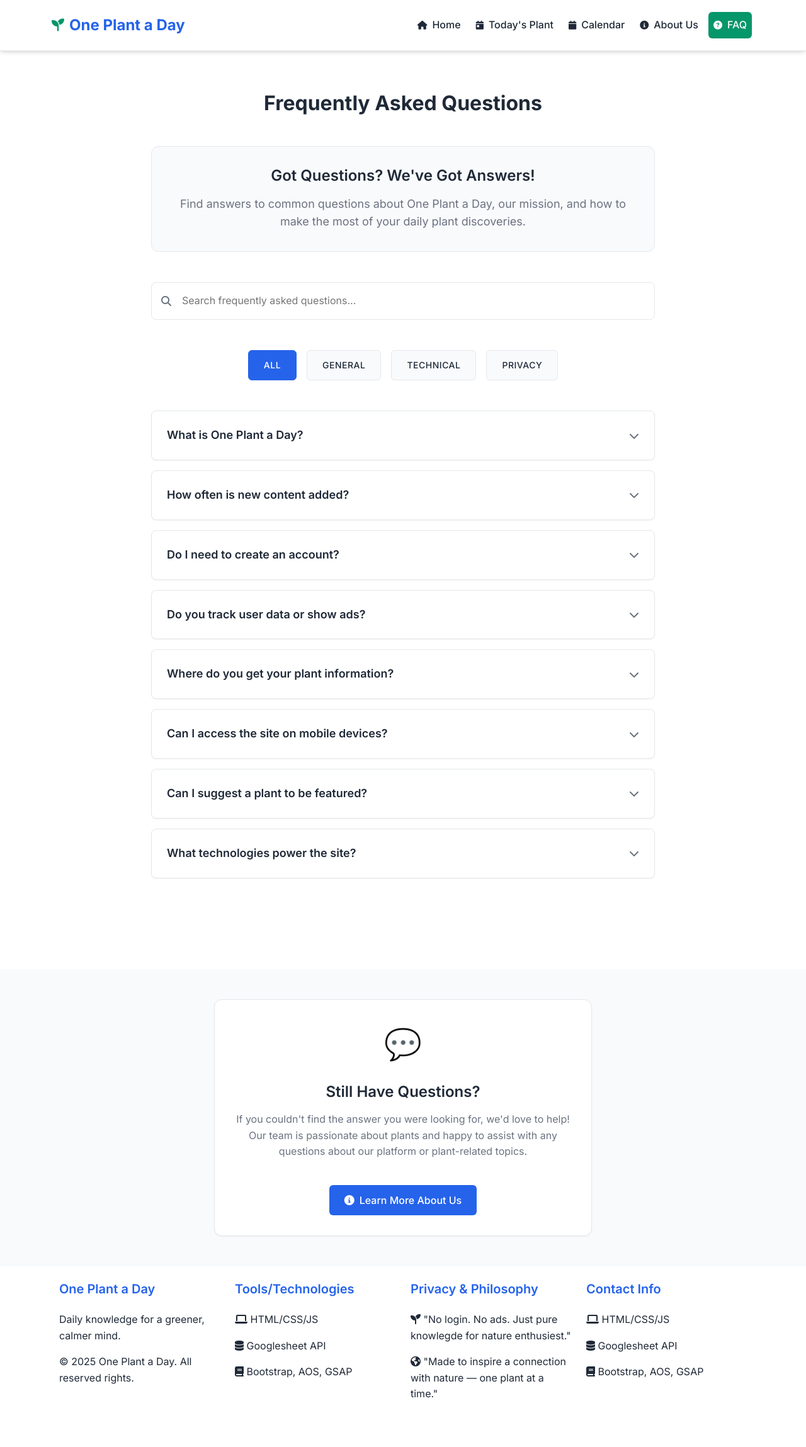
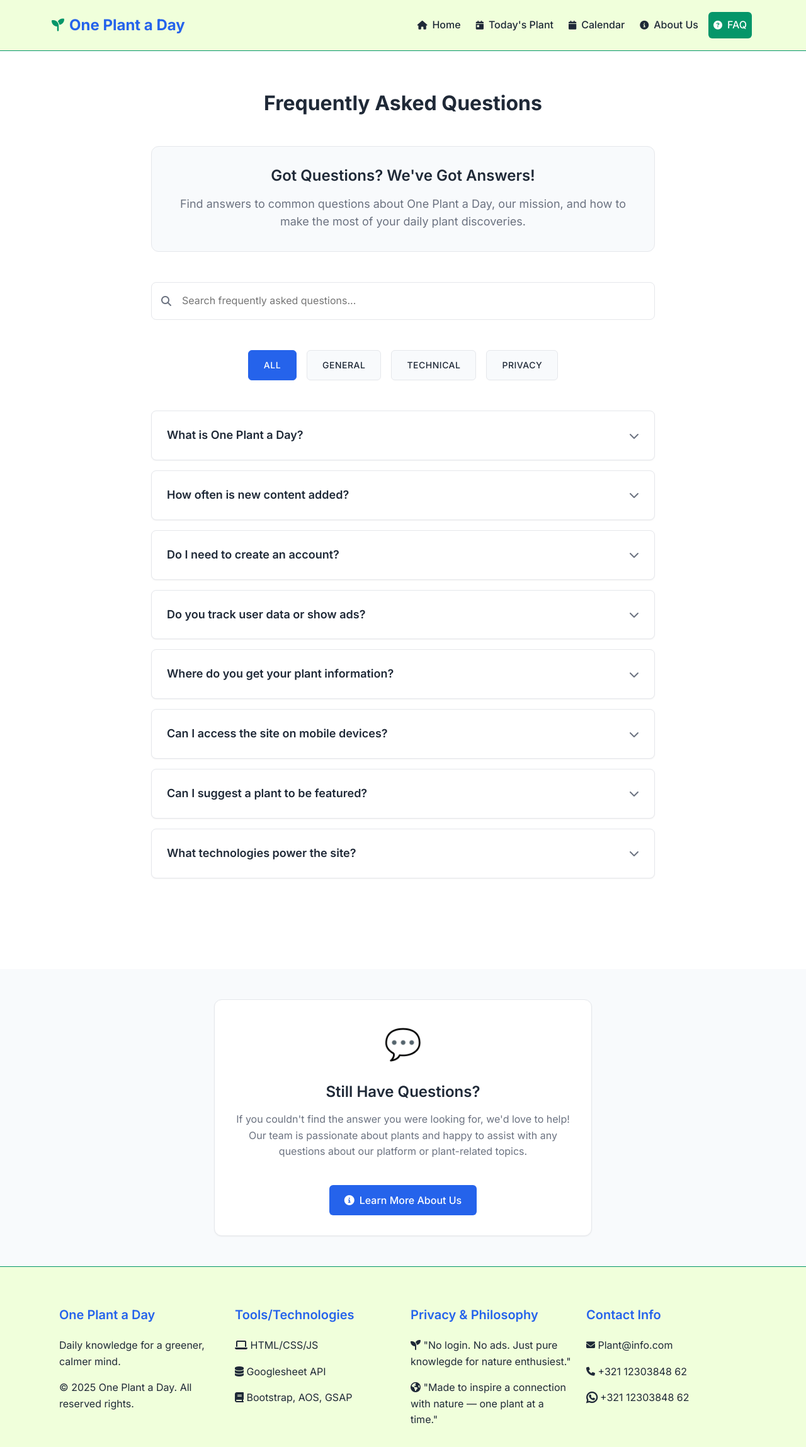
Before and after one commit to Rutaab3/One-plant-a-day, a plain HTML site: page faq.html in a window 1280 px wide. Shown: the whole page at 63% size. Drawn offline with Linux system fonts and the light colour scheme.

Commit message:
hello cahnges

```diff
--- a/css/base.css
+++ b/css/base.css
@@ -127,12 +127,14 @@ a:hover {
   color: var(--secondary-navy);
 }
 
+.navbar , .footer{
+  background-color: rgba(223, 255, 176, 0.459);
+}
+
 /* Navigation Styles */
 .navbar {
-  background-color: var(--background);
-  box-shadow: var(--shadow-md);
   padding: 1rem 0;
-  border-bottom: 1px solid var(--border);
+  border-bottom: 1px solid var(--success);
 }
 
 .navbar-brand {
@@ -294,9 +296,13 @@ a:hover {
 
 /* Footer Styles */
 .footer {
-  background: var(--background);
-  color: var(--background);
-  padding: 1.5rem;
+  padding: 1rem;
+  border-top: 1px solid var(--success);
+  color: var(--text-dark);
+}
+
+.footer .container {
+  padding-top: 3rem;
 }
 
 .footer h5 {
@@ -379,7 +385,7 @@ a:hover {
 .py-3 { padding: 1.5rem 0; }
 
 /* Responsive Design */
-@media (max-width: 768px) {
+/* @media (max-width: 768px) {
   h1 { font-size: 2rem; }
   h2 { font-size: 1.75rem; }
   h3 { font-size: 1.25rem; }
@@ -392,4 +398,4 @@ a:hover {
 
   .navbar-brand { font-size: 1.25rem; }
   .footer { padding: 2rem 0 1rem; }
-}
+} */
--- a/faq.html
+++ b/faq.html
@@ -247,9 +247,9 @@
          <div class="col-lg-3 col-md-6 mb-4">
           <h5>Contact Info</h5>
           <ul class="list-unstyled">
-            <p> <i class="fas fa-laptop"></i> HTML/CSS/JS</p>
-            <p> <i class="fas fa-database"></i> Googlesheet API</p>
-            <p> <i class="fas fa-book"></i> Bootstrap, AOS, GSAP</p>
+<p> <i class="fas fa-envelope fa-sm"></i> Plant@info.com</p>
+<p> <i class="fas fa-phone fa-sm"></i> +321 12303848 62</p>
+<p> <i class="fab fa-whatsapp fa-lg" style="font-weight:800"></i> +321 12303848 62</p>
           </ul>
         </div>
 
```
Also changed, not shown: about.html (+3 -3 lines), calendar.html (+7 -7 lines), css/calendar.css (+7 -10 lines), index.html (+3 -6 lines), today.html (+3 -3 lines).
